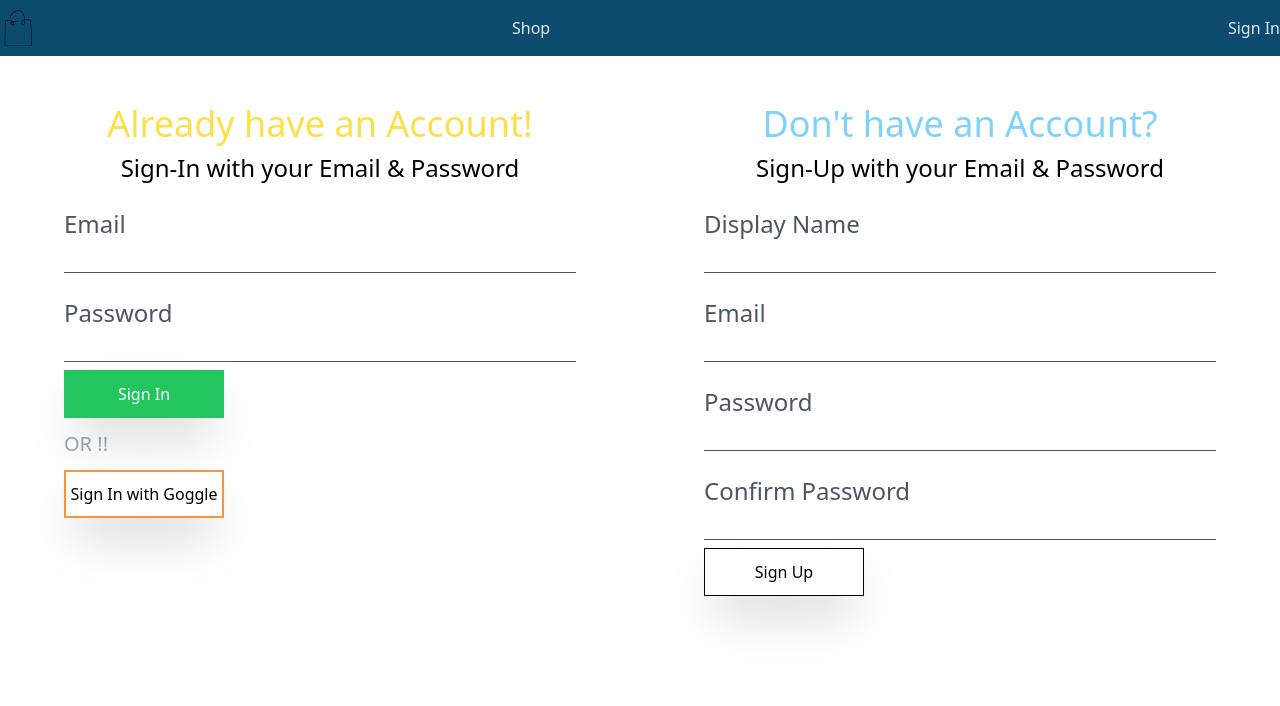
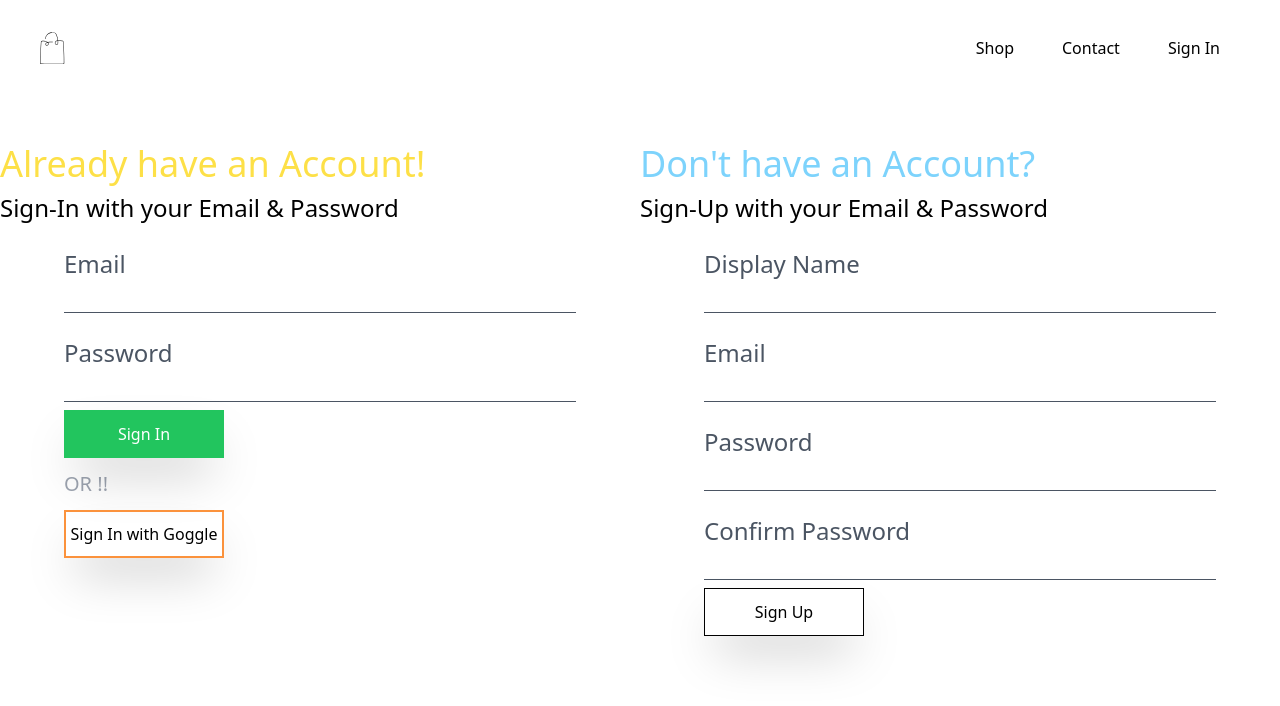
Before and after one commit to Munaimun/Ecommerce, a React (Vite) app: page /auth in a window 1280 px wide. Shown: the top 706 px of the page. Built offline with nearby package versions, Linux system fonts and the light colour scheme.

Commit message:
changed the navar layout and design and added react icons

```diff
--- a/package.json
+++ b/package.json
@@ -14,6 +14,7 @@
     "firebase": "^10.14.1",
     "react": "^18.3.1",
     "react-dom": "^18.3.1",
+    "react-icons": "^5.3.0",
     "react-router-dom": "^6.27.0",
     "react-toastify": "^10.0.6"
   },
--- a/src/routes/Navigation.component.jsx
+++ b/src/routes/Navigation.component.jsx
@@ -1,7 +1,7 @@
-import { Outlet } from "react-router-dom";
-import { Link } from "react-router-dom";
+import { useContext, useState } from "react";
+import { Outlet, Link } from "react-router-dom"; // Combine imports from react-router-dom
 
-import { useContext } from "react";
+import { AiOutlineClose, AiOutlineMenu } from "react-icons/ai";
 
 import { UserContexts } from "../contexts/user.contexts";
 import { signOutUser } from "../utils/firebase/Firebase.utils";
@@ -10,6 +10,8 @@ import logo from "../assets/logo.svg";
 
 const Navigation = () => {
   const { currentUser, setCurrentUser } = useContext(UserContexts);
+  // State to manage the navbar's visibility
+  const [nav, setNav] = useState(false);
 
   //SignOut User
   const signOutHandler = async () => {
@@ -17,44 +19,77 @@ const Navigation = () => {
     setCurrentUser(null);
   };
 
+  // Toggle function to handle the navbar's display
+  const handleNav = () => {
+    setNav(!nav);
+  };
+
+  // Array containing navigation items for both desktop and mobile
+  const navItems = [
+    { id: 1, text: "Shop", to: "/" },
+    { id: 2, text: "Contact", to: "/contact" },
+    currentUser
+      ? { id: 3, text: "Sign Out", to: "auth", action: signOutHandler }
+      : { id: 3, text: "Sign In", to: "auth" },
+  ];
+
   return (
     <>
-      <div className="text-center justify-center">
-        <div className="bg-sky-900">
-          <div className="max-w-screen-xl m-auto flex justify-between items-center h-14 text-slate-200">
-            {/* the logo */}
-            <div>
-              <Link to="/">
-                <img src={logo} alt="" className="w-9 sm:ml-0 ml-3" />
-              </Link>
-            </div>
+      <div className="flex justify-between items-center h-24 max-w-[1240px] mx-auto px-4 text-black">
+        {/* Logo */}
+        <Link to="/" className="w-8">
+          <img src={logo} alt="Logo" />
+        </Link>
 
-            {/* nav links */}
-            <div className="flex sm:w-3/5 w-2/4 justify-between sm:mr-0 mr-4">
-              <Link to="shop">Shop</Link>
+        {/* Desktop Navigation */}
+        <ul className="hidden md:flex">
+          {navItems.map((item) => (
+            <li
+              key={item.id}
+              onClick={item.action || null}
+              className="p-4 hover:bg-sky-300 rounded-xl m-2 cursor-pointer duration-300 hover:text-black"
+            >
+              <Link to={item.to}>{item.text}</Link>
+            </li>
+          ))}
+        </ul>
 
-              {currentUser ? (
-                <Link
-                  className="focus:font-semibold focus:text-white"
-                  onClick={signOutHandler}
-                >
-                  Sign Out
-                </Link>
-              ) : (
-                <Link
-                  className="focus:font-semibold focus:text-white"
-                  to="auth"
-                >
-                  Sign In
-                </Link>
-              )}
-            </div>
-          </div>
+        {/* Mobile Navigation Icon */}
+        <div onClick={handleNav} className="block md:hidden">
+          {nav ? <AiOutlineClose size={20} /> : <AiOutlineMenu size={20} />}
         </div>
 
-        {/* This outlet will keep the navbar in every page */}
-        <Outlet />
+        {/* Mobile Navigation Menu */}
+        <ul
+          className={
+            nav
+              ? "fixed md:hidden left-0 top-0 w-[60%] h-full border-r border-r-gray-900 bg-[#000300] ease-in-out duration-500 z-10"
+              : "ease-in-out w-[60%] duration-500 fixed top-0 bottom-0 left-[-100%] z-10"
+          }
+        >
+          {/* Mobile Logo */}
+          <h1 className="w-full text-3xl font-bold text-[#00df9a] m-4">
+            REACT.
+          </h1>
+
+          {/* Mobile Navigation Items */}
+          {navItems.map((item) => (
+            <li
+              key={item.id}
+              onClick={() => {
+                handleNav();
+                if (item.action) item.action(); // Execute signOutHandler on mobile if necessary
+              }}
+              className="p-4 border-b rounded-xl text-white hover:bg-[#00df9a] duration-300 hover:text-black cursor-pointer border-gray-600"
+            >
+              <Link to={item.to}>{item.text}</Link>
+            </li>
+          ))}
+        </ul>
       </div>
+
+      {/* For this outlet the navbar will show in every page */}
+      <Outlet />
     </>
   );
 };
```
Also changed, not shown: 1 other file (tests, documents, lock files or other folders).
